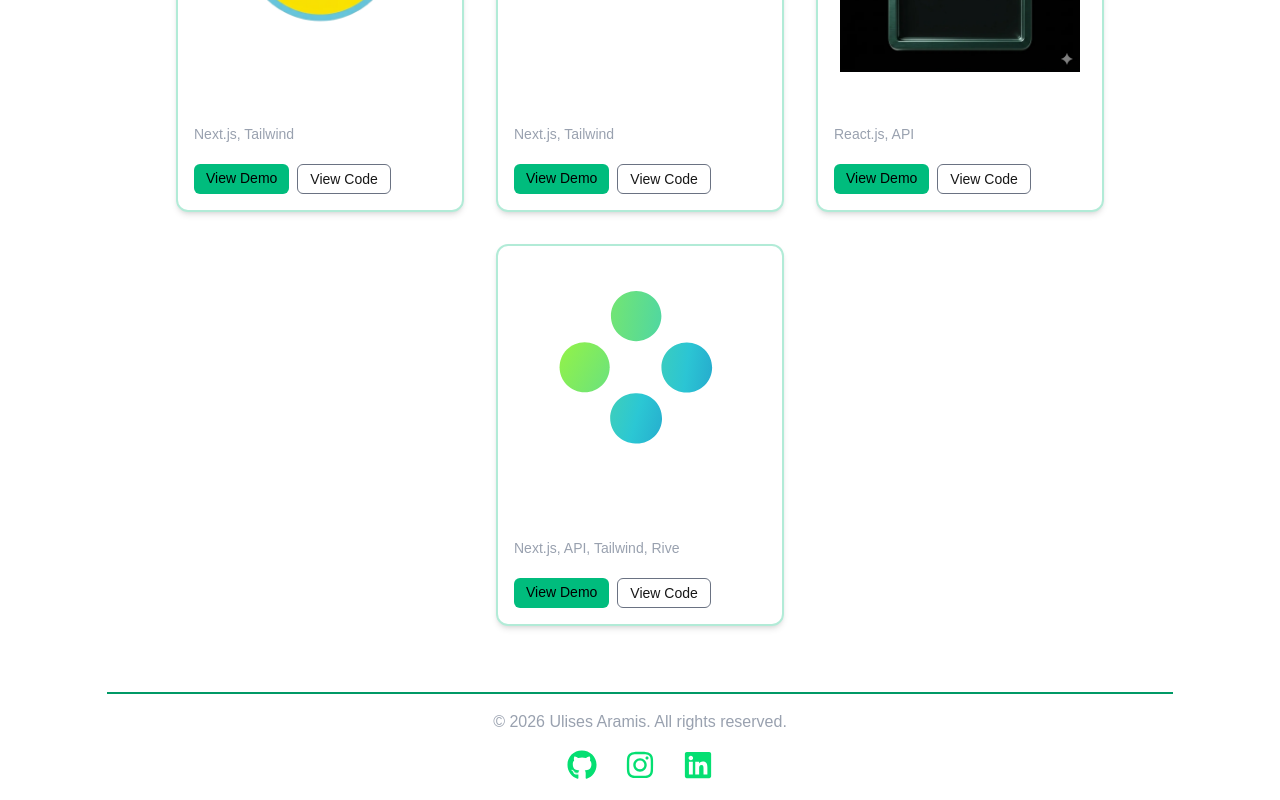
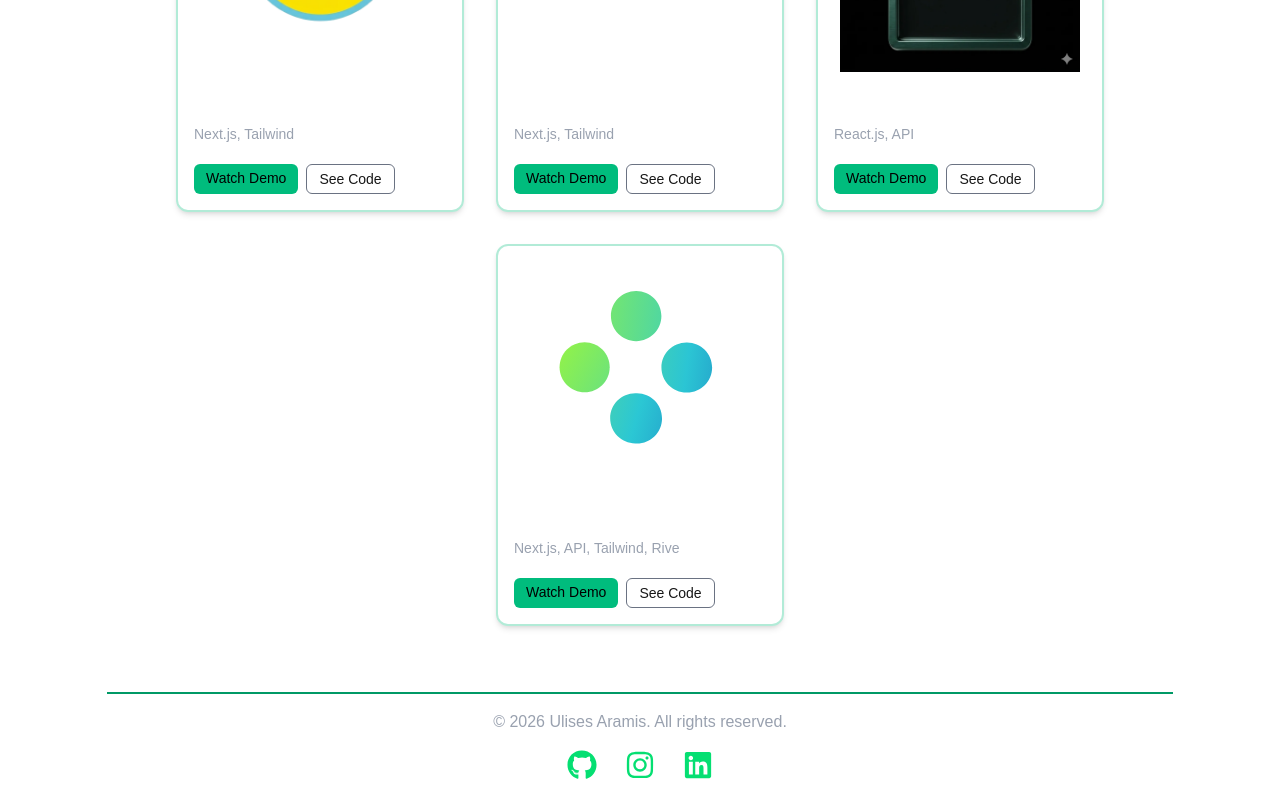
Before and after one commit to UlisesAramis/ua-frontend, a Next.js app: page /en in a window 1280 px wide. Shown: the part 1834-2634 px from the top of the page. Built offline with nearby package versions, Linux system fonts and the light colour scheme.

Commit message:
Fix: deleted commits

```diff
--- a/src/Components/Home/Projects.tsx
+++ b/src/Components/Home/Projects.tsx
@@ -4,7 +4,6 @@ import Bee from "@/Images/BeeLogo.webp";
 import CanelaLogo from "@/Images/Logo.svg";
 
 type Props = {
-  // Cambiado de any a un tipado más específico para mayor seguridad
   dict: {
     projects: {
       title: string;
@@ -58,7 +57,7 @@ const Projects = ({ dict }: Props) => {
       id="projects"
       className="w-full px-6 py-20 flex flex-col items-center"
     >
-      <h2 className="text-4xl font-black  sm:text-5xl md:text-6xl text-emerald-600 text-center">
+      <h2 className="text-4xl font-black sm:text-5xl md:text-6xl text-emerald-600 text-center">
         {dict.projects.title}
       </h2>
 
@@ -68,7 +67,8 @@ const Projects = ({ dict }: Props) => {
 
       <div className="flex flex-wrap justify-center gap-8">
         {projects.map((project, index) => (
-          <ProjectCard key={index} project={project} dict={dict.demo} />
+          /* CORREGIDO: Pasamos dict en lugar de dict.demo */
+          <ProjectCard key={index} project={project} dict={dict} />
         ))}
       </div>
     </section>
```
